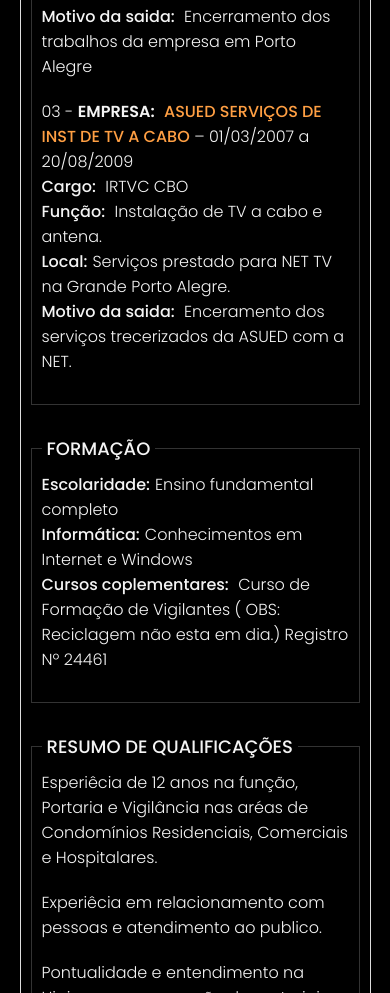
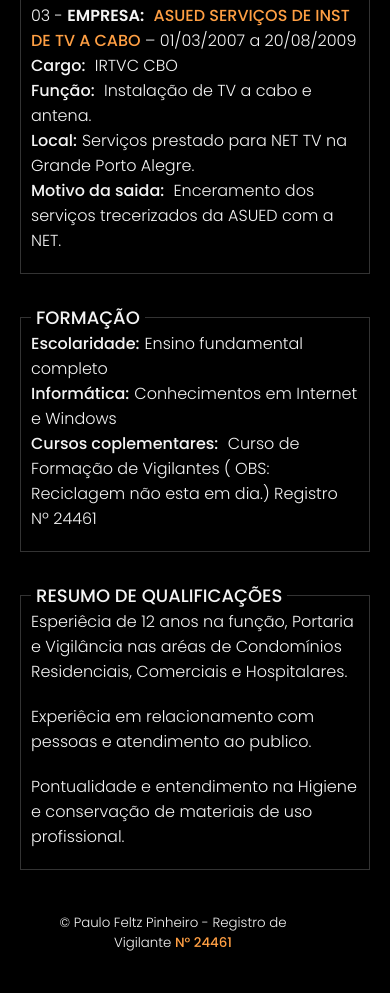
Before and after one commit to pauloupgrad/curriculo, a plain HTML site: page index.html in a window 390 px wide. Shown: the part 1007-2000 px from the top of the page. Drawn offline with Linux system fonts and the light colour scheme; files whose address does not match are found by name.

Commit message:
Reajuste 2 na responsividade

```diff
--- a/assets/css/style.css
+++ b/assets/css/style.css
@@ -138,8 +138,9 @@ footer a:hover{
 }
 @media (max-width: 468px){
     .container{
-        width: 90%;
-        padding: 10px ;
+        width: 100%;
+        padding: 20px ;
+        border: none;
     }
     header .title_name{
         font-size: 25px;
@@ -147,9 +148,13 @@ footer a:hover{
     }
     footer a{
         font-size: 30px;
+        padding: 10px;
+    }
+    footer small{
+        padding: 0 20px;
     }
     fieldset{
-        padding: 10px;
+        padding: 0 10px;
     }
 
 }
```
